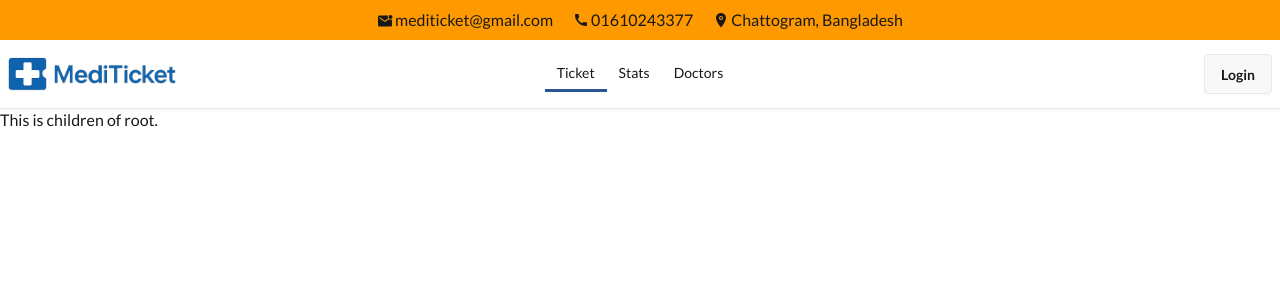
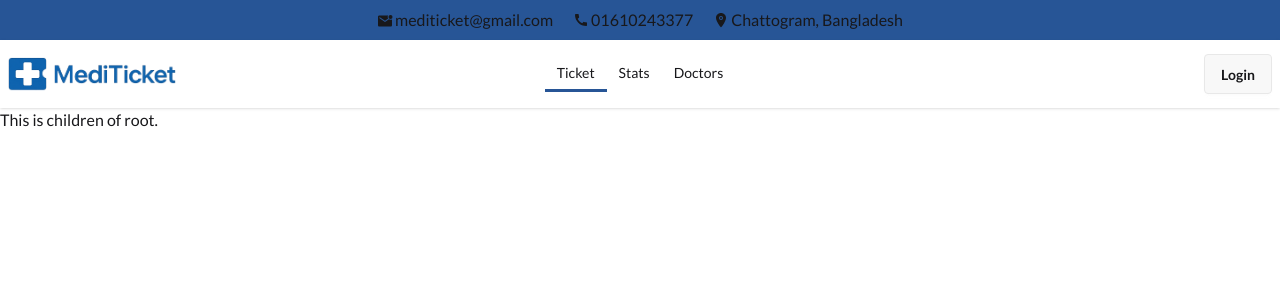
Before and after one commit to Suprio-Das/MediTicket, a React (Vite) app: page / in a window 1280 px wide. Shown: the top 300 px of the page. Built offline with nearby package versions, Linux system fonts and the light colour scheme.

Commit message:
Top navigation bg color changed

```diff
--- a/src/Components/Shared/Navbar.jsx
+++ b/src/Components/Shared/Navbar.jsx
@@ -6,7 +6,7 @@ import { IoLocation } from "react-icons/io5";
 const Navbar = () => {
     return (
         <div>
-            <div className='bg-amber-500 p-2 flex justify-center gap-5'>
+            <div className='bg-[#275596] p-2 flex justify-center gap-5'>
                 <p className='flex items-center gap-0.5'><IoMdMailUnread className='mt-0.5' /> mediticket@gmail.com</p>
                 <p className='flex items-center gap-0.5'><MdCall /> 01610243377</p>
                 <p className='flex items-center gap-0.5'><IoLocation /> Chattogram, Bangladesh</p>
```
